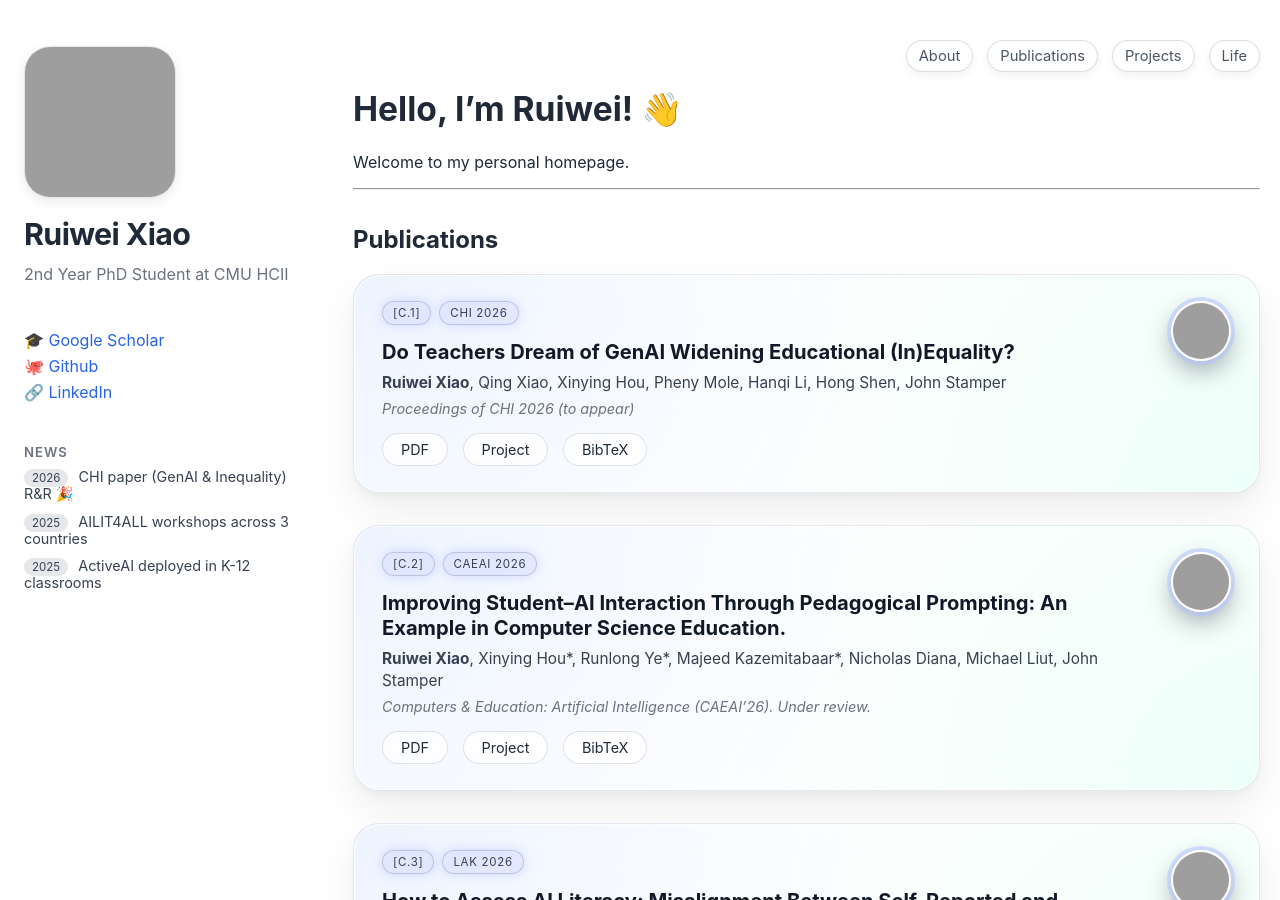
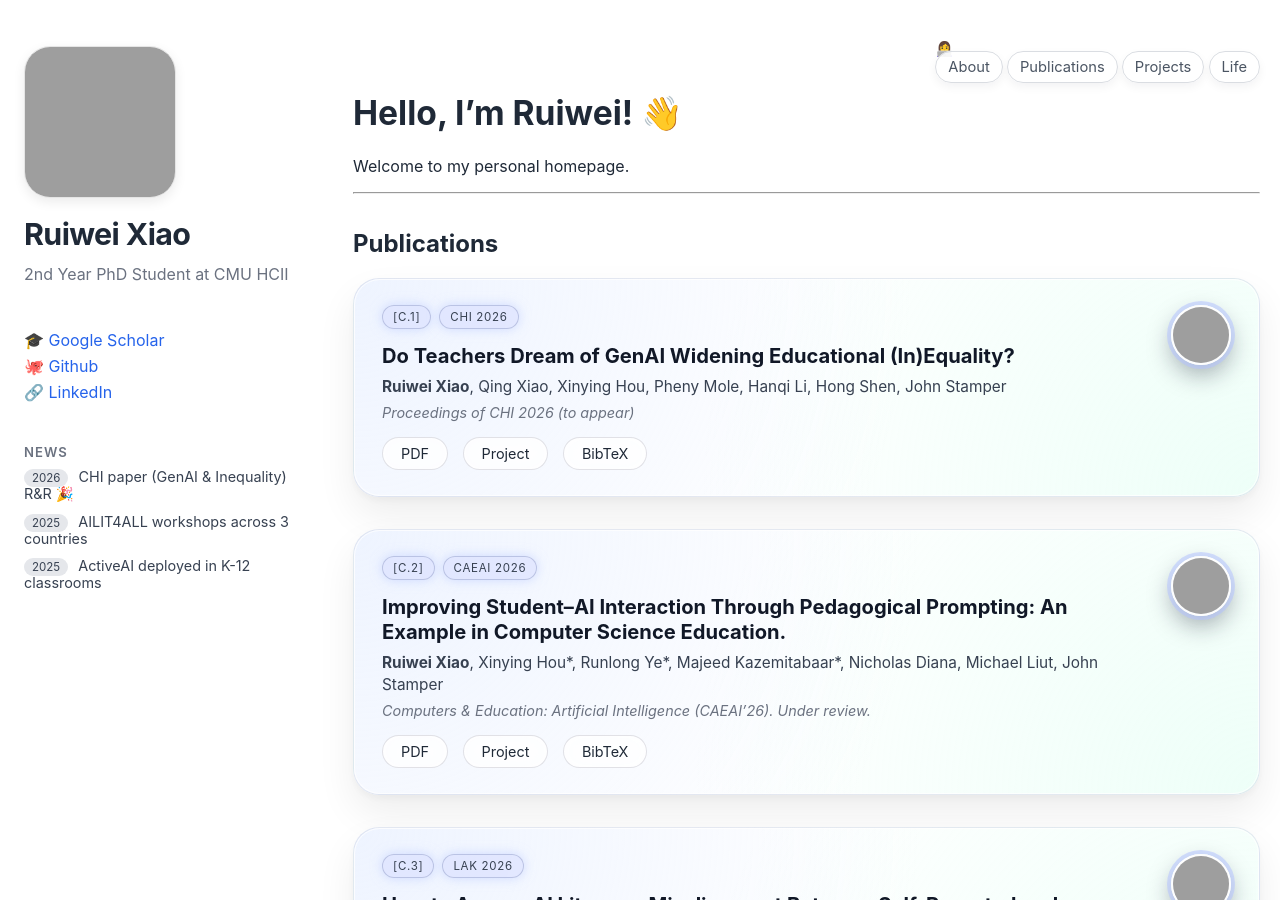
Before and after one commit to ruiwei-xiao/ruiwei-xiao.github.io, a Jekyll site: the page built from index.md, in a window 1280 px wide and 900 px high. Built offline with Jekyll 4.4.1, drawn with Linux system fonts in a browser that asks for light colours; grey boxes are pictures that could not be loaded.

Commit message:
Update default.html

```diff
--- a/_layouts/default.html
+++ b/_layouts/default.html
@@ -41,11 +41,20 @@
     <main class="main">
       <!-- 顶部极简导航 -->
       <nav class="top-nav">
-        <a href="#about">About</a>
-        <a href="#publications">Publications</a>
-        <a href="#projects">Projects</a>
-        <a href="#life">Life</a>
+        <div class="nav-content">
+          <div class="nav-left">
+            <span class="nav-logo">👩‍💻</span>
+          </div>
+
+          <div class="nav-center">
+            <a href="#about">About</a>
+            <a href="#publications">Publications</a>
+            <a href="#projects">Projects</a>
+            <a href="#life">Life</a>
+          </div>
+        </div>
       </nav>
+
 
       {{ content }}
     </main>
```
